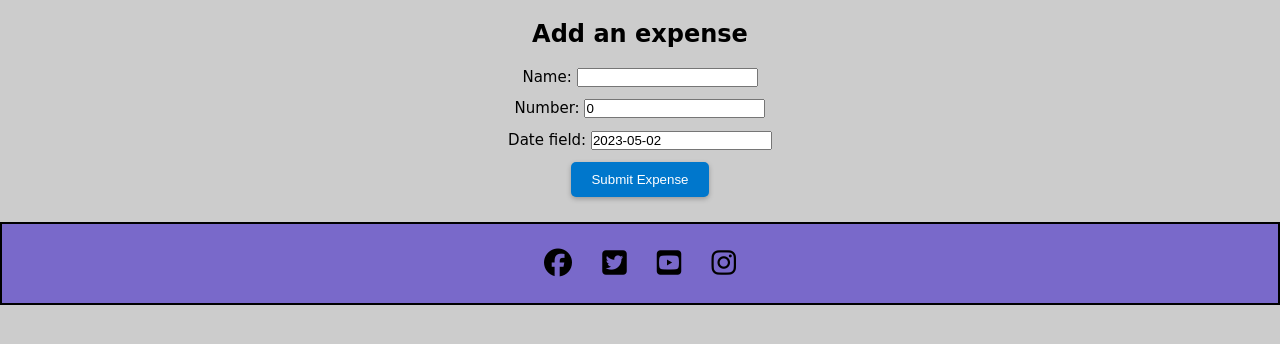
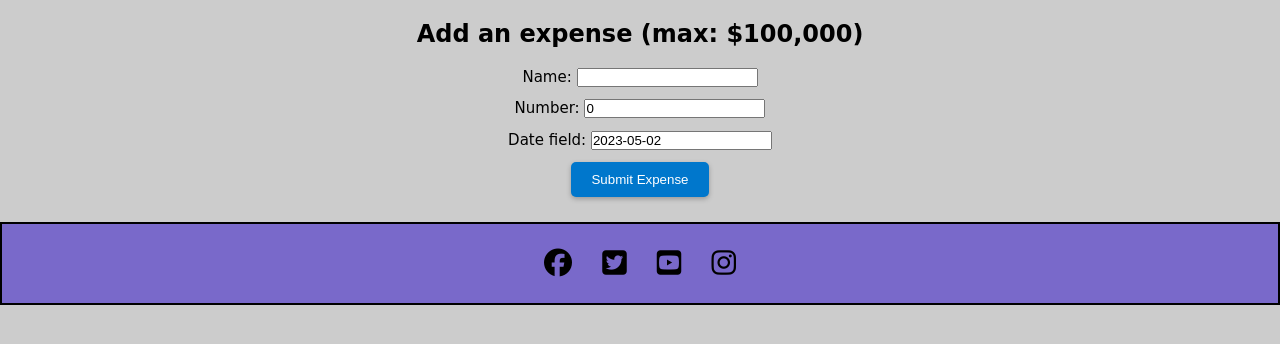
Before and after one commit to Code-Institute-Submissions/SpendWise, a Django app: page /add/ in a window 1280 px wide. Shown: the part 91-435 px from the top of the page. Run offline with Django 3.2, Linux system fonts and the light colour scheme; the visitor is signed in with stand-in values (Sample User, id 1); some libraries are stand-ins or nearby versions; some web fonts are replaced.

Commit message:
add max amount to add expense form

```diff
--- a/templates/add_expenses.html
+++ b/templates/add_expenses.html
@@ -33,7 +33,7 @@
 
 
         <div class="form_container">
-            <h2>Add an expense</h2>
+            <h2>Add an expense (max: $100,000)</h2>
             <form  class = "all_forms" method= "POST" action = "">
                     {% csrf_token %}
                     {{form.as_p}}
```
